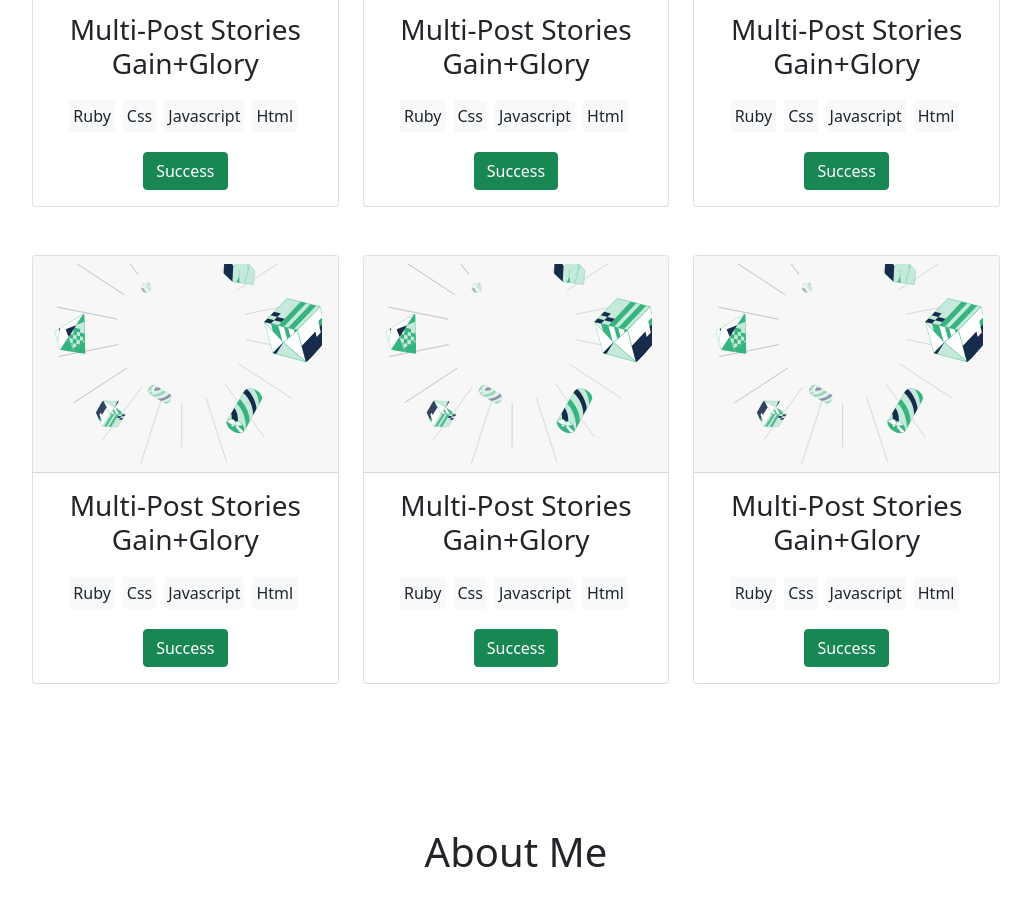
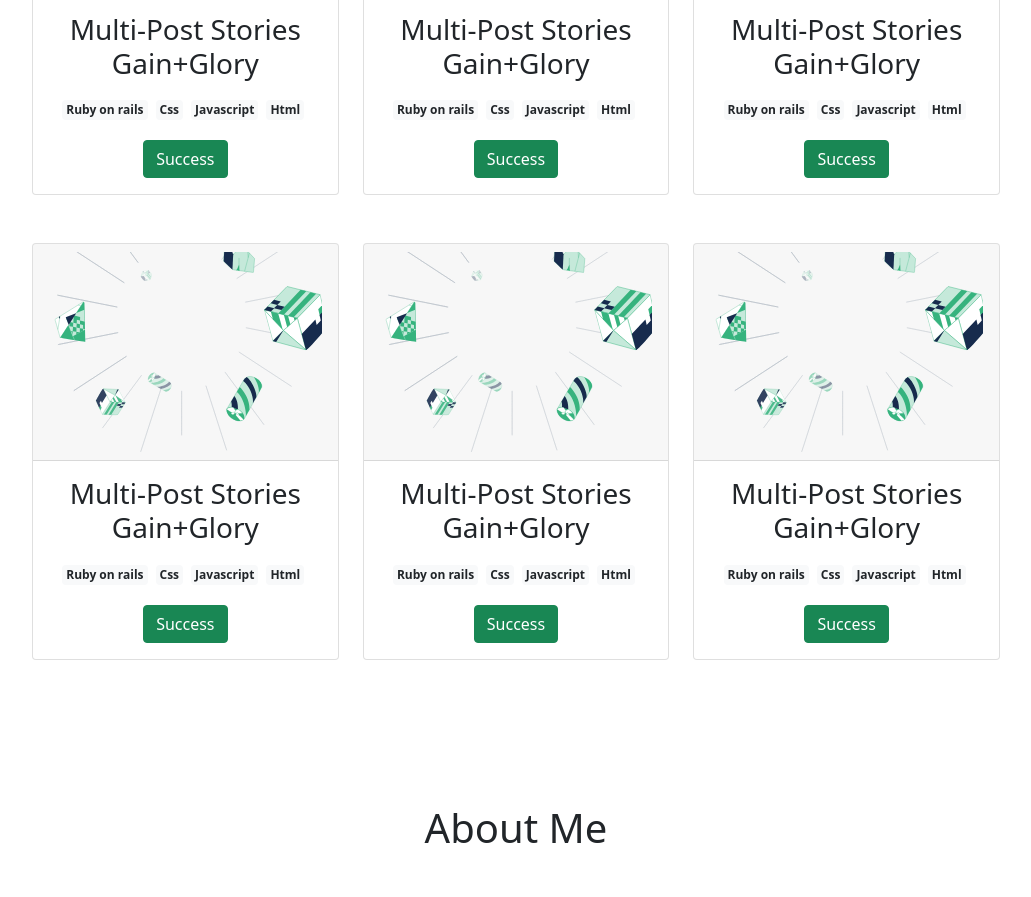
Before and after one commit to Thermiee/Bootstrap-Portfolio, a plain HTML site: page index.html in a window 1280 px wide. Shown: the part 965-1862 px from the top of the page, without its empty margins (124-1155 px from the left). Drawn offline with nearby package versions, Linux system fonts and the light colour scheme.

Commit message:
Added badges to the Technolgies

```diff
--- a/index.html
+++ b/index.html
@@ -55,10 +55,10 @@
                 <div class="card-body text-center">
                   <h3 class="card-title">Multi-Post Stories Gain+Glory</h3>
                   <ul class="d-flex justify-content-center w-75 m-3">
-                    <li class="bg-light text-dark p-1 m-1">Ruby</li>
-                    <li class="bg-light text-dark p-1 m-1">Css</li>
-                    <li class="bg-light text-dark p-1 m-1">Javascript</li>
-                    <li class="bg-light text-dark p-1 m-1">Html</li>
+                    <li class="badge bg-light text-dark p-1 m-1">Ruby on rails</li>
+                    <li class="badge bg-light text-dark p-1 m-1">Css</li>
+                    <li class="badge bg-light text-dark p-1 m-1">Javascript</li>
+                    <li class="badge bg-light text-dark p-1 m-1">Html</li>
                   </ul>
                   <button type="button" class="btn btn-success">Success</button>
                 </div>
@@ -70,10 +70,10 @@
                 <div class="card-body text-center">
                   <h3 class="card-title">Multi-Post Stories Gain+Glory</h3>
                   <ul class="d-flex justify-content-center w-75 m-3">
-                    <li class="bg-light text-dark p-1 m-1">Ruby</li>
-                    <li class="bg-light text-dark p-1 m-1">Css</li>
-                    <li class="bg-light text-dark p-1 m-1">Javascript</li>
-                    <li class="bg-light text-dark p-1 m-1">Html</li>
+                    <li class="badge bg-light text-dark p-1 m-1">Ruby on rails</li>
+                    <li class="badge bg-light text-dark p-1 m-1">Css</li>
+                    <li class="badge bg-light text-dark p-1 m-1">Javascript</li>
+                    <li class="badge bg-light text-dark p-1 m-1">Html</li>
                   </ul>
                   <button type="button" class="btn btn-success">Success</button>
                 </div>
@@ -85,10 +85,10 @@
                 <div class="card-body text-center">
                   <h3 class="card-title">Multi-Post Stories Gain+Glory</h3>
                   <ul class="d-flex justify-content-center w-75 m-3">
-                    <li class="bg-light text-dark p-1 m-1">Ruby</li>
-                    <li class="bg-light text-dark p-1 m-1">Css</li>
-                    <li class="bg-light text-dark p-1 m-1">Javascript</li>
-                    <li class="bg-light text-dark p-1 m-1">Html</li>
+                    <li class="badge bg-light text-dark p-1 m-1">Ruby on rails</li>
+                    <li class="badge bg-light text-dark p-1 m-1">Css</li>
+                    <li class="badge bg-light text-dark p-1 m-1">Javascript</li>
+                    <li class="badge bg-light text-dark p-1 m-1">Html</li>
                   </ul>
                   <button type="button" class="btn btn-success">Success</button>
                 </div>
@@ -102,10 +102,10 @@
                 <div class="card-body text-center">
                   <h3 class="card-title">Multi-Post Stories Gain+Glory</h3>
                   <ul class="d-flex justify-content-center w-75 m-3">
-                    <li class="bg-light text-dark p-1 m-1">Ruby</li>
-                    <li class="bg-light text-dark p-1 m-1">Css</li>
-                    <li class="bg-light text-dark p-1 m-1">Javascript</li>
-                    <li class="bg-light text-dark p-1 m-1">Html</li>
+                    <li class="badge bg-light text-dark p-1 m-1">Ruby on rails</li>
+                    <li class="badge bg-light text-dark p-1 m-1">Css</li>
+                    <li class="badge bg-light text-dark p-1 m-1">Javascript</li>
+                    <li class="badge bg-light text-dark p-1 m-1">Html</li>
                   </ul>
                   <button type="button" class="btn btn-success">Success</button>
                 </div>
@@ -117,10 +117,10 @@
                 <div class="card-body text-center">
                   <h3 class="card-title">Multi-Post Stories Gain+Glory</h3>
                   <ul class="d-flex justify-content-center w-75 m-3">
-                    <li class="bg-light text-dark p-1 m-1">Ruby</li>
-                    <li class="bg-light text-dark p-1 m-1">Css</li>
-                    <li class="bg-light text-dark p-1 m-1">Javascript</li>
-                    <li class="bg-light text-dark p-1 m-1">Html</li>
+                    <li class="badge bg-light text-dark p-1 m-1">Ruby on rails</li>
+                    <li class="badge bg-light text-dark p-1 m-1">Css</li>
+                    <li class="badge bg-light text-dark p-1 m-1">Javascript</li>
+                    <li class="badge bg-light text-dark p-1 m-1">Html</li>
                   </ul>
                   <button type="button" class="btn btn-success">Success</button>
                 </div>
@@ -132,10 +132,10 @@
                 <div class="card-body text-center">
                   <h3 class="card-title">Multi-Post Stories Gain+Glory</h3>
                   <ul class="d-flex justify-content-center w-75 m-3">
-                    <li class="bg-light text-dark p-1 m-1">Ruby</li>
-                    <li class="bg-light text-dark p-1 m-1">Css</li>
-                    <li class="bg-light text-dark p-1 m-1">Javascript</li>
-                    <li class="bg-light text-dark p-1 m-1">Html</li>
+                    <li class="badge bg-light text-dark p-1 m-1">Ruby on rails</li>
+                    <li class="badge bg-light text-dark p-1 m-1">Css</li>
+                    <li class="badge bg-light text-dark p-1 m-1">Javascript</li>
+                    <li class="badge bg-light text-dark p-1 m-1">Html</li>
                   </ul>
                   <button type="button" class="btn btn-success">Success</button>
                 </div>
```
